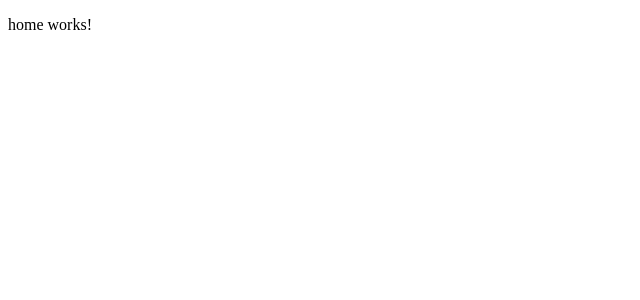
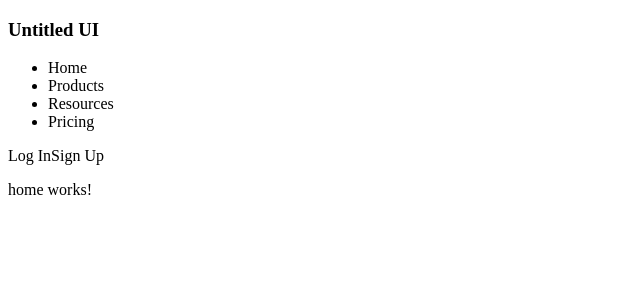
Before and after one commit to grand-rick/blog-template, an Angular app: page / in a window 1280 px wide. Shown: the top 300 px of the page, without its empty margins (0-640 px from the left). Built offline with nearby package versions, Linux system fonts and the light colour scheme.

Commit message:
[feat]: Add navbar component

```diff
--- a/src/app/app.component.html
+++ b/src/app/app.component.html
@@ -1 +1,2 @@
+<app-nav-bar></app-nav-bar>
 <router-outlet></router-outlet>
--- a/src/app/components/nav-bar/nav-bar.component.html
+++ b/src/app/components/nav-bar/nav-bar.component.html
@@ -1 +1,12 @@
-<p>nav-bar works!</p>
+<nav>
+    <span class="logo"></span>
+    <h3>Untitled UI</h3>
+    <ul>
+        <li>Home</li>
+        <li>Products</li>
+        <li>Resources</li>
+        <li>Pricing</li>
+    </ul>
+    <span>Log In</span>
+    <span>Sign Up</span>
+</nav>
```
